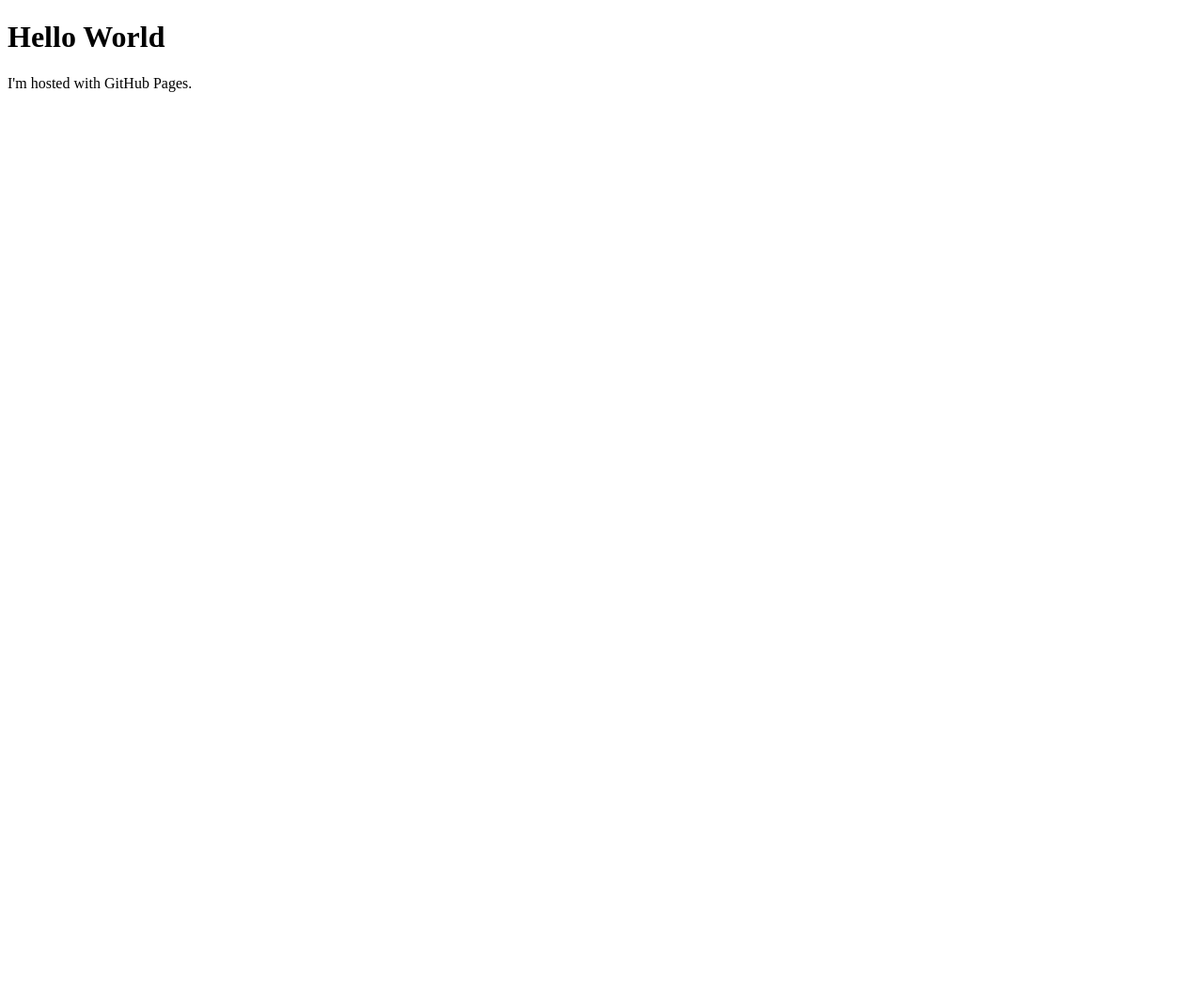
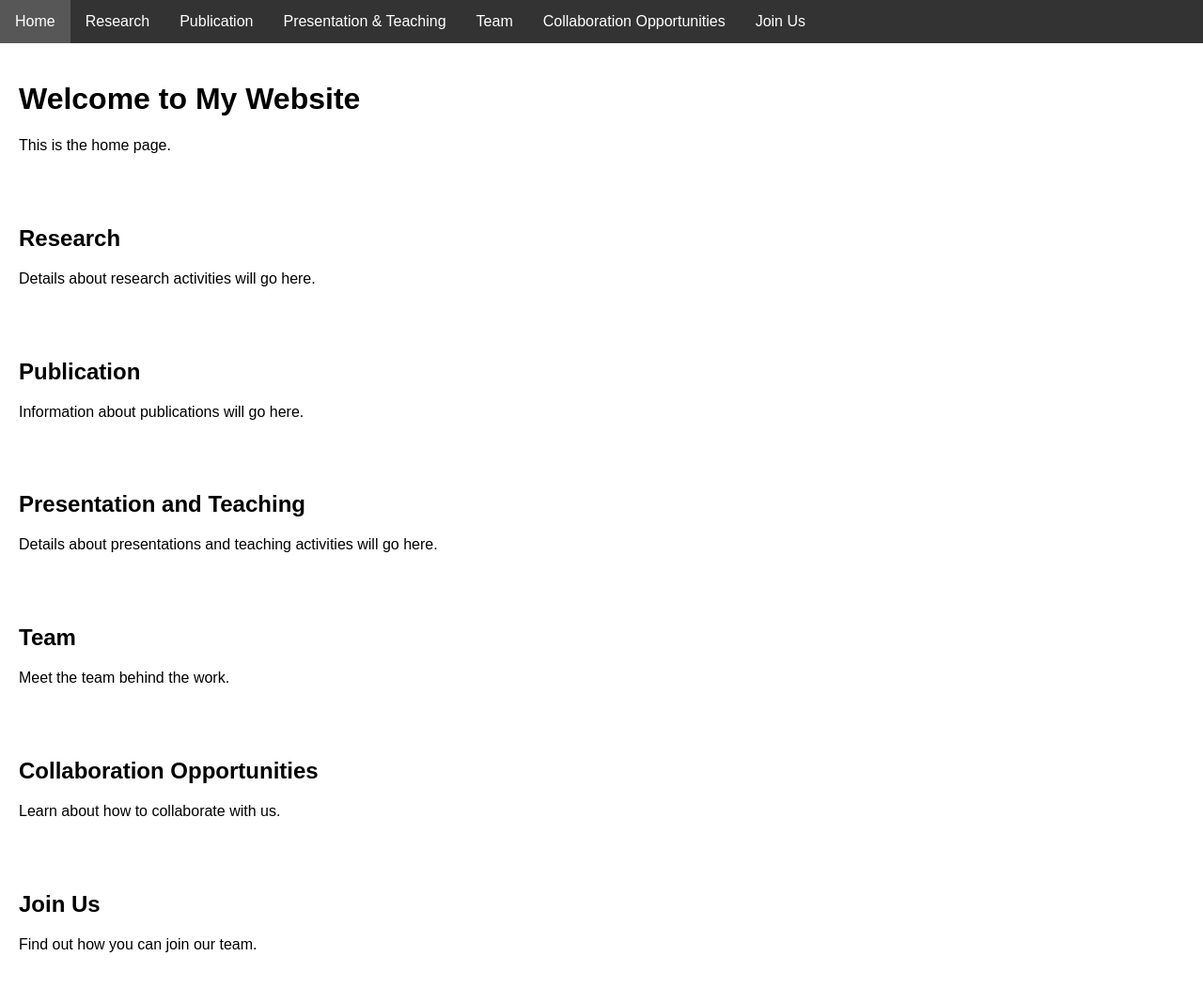
Before and after one commit to vchoyal/vchoyal.github.io, a plain HTML site: page index.html in a window 1280 px wide. Shown: the whole page at 94% size. Before the commit the page ends 800 px from the top, so only its background shows below. Drawn offline with Linux system fonts and the light colour scheme.

Commit message:
init commit

```diff
--- a/index.html
+++ b/index.html
@@ -1,7 +1,79 @@
 <!DOCTYPE html>
 <html>
+<head>
+  <title>My Website</title>
+  <style>
+    body {
+      font-family: Arial, sans-serif;
+      margin: 0;
+      padding: 0;
+    }
+    .navbar {
+      background-color: #333;
+      overflow: hidden;
+    }
+    .navbar a {
+      float: left;
+      display: block;
+      color: white;
+      text-align: center;
+      padding: 14px 16px;
+      text-decoration: none;
+    }
+    .navbar a:hover {
+      background-color: #575757;
+    }
+    .content {
+      padding: 20px;
+    }
+  </style>
+</head>
 <body>
-  <h1>Hello World</h1>
-  <p>I'm hosted with GitHub Pages.</p>
+  <!-- Navigation Bar -->
+  <div class="navbar">
+    <a href="#home">Home</a>
+    <a href="#research">Research</a>
+    <a href="#publications">Publication</a>
+    <a href="#presentations">Presentation & Teaching</a>
+    <a href="#team">Team</a>
+    <a href="#collaborations">Collaboration Opportunities</a>
+    <a href="#joinus">Join Us</a>
+  </div>
+
+  <!-- Page Sections -->
+  <div class="content" id="home">
+    <h1>Welcome to My Website</h1>
+    <p>This is the home page.</p>
+  </div>
+
+  <div class="content" id="research">
+    <h2>Research</h2>
+    <p>Details about research activities will go here.</p>
+  </div>
+
+  <div class="content" id="publications">
+    <h2>Publication</h2>
+    <p>Information about publications will go here.</p>
+  </div>
+
+  <div class="content" id="presentations">
+    <h2>Presentation and Teaching</h2>
+    <p>Details about presentations and teaching activities will go here.</p>
+  </div>
+
+  <div class="content" id="team">
+    <h2>Team</h2>
+    <p>Meet the team behind the work.</p>
+  </div>
+
+  <div class="content" id="collaborations">
+    <h2>Collaboration Opportunities</h2>
+    <p>Learn about how to collaborate with us.</p>
+  </div>
+
+  <div class="content" id="joinus">
+    <h2>Join Us</h2>
+    <p>Find out how you can join our team.</p>
+  </div>
 </body>
 </html>
```
